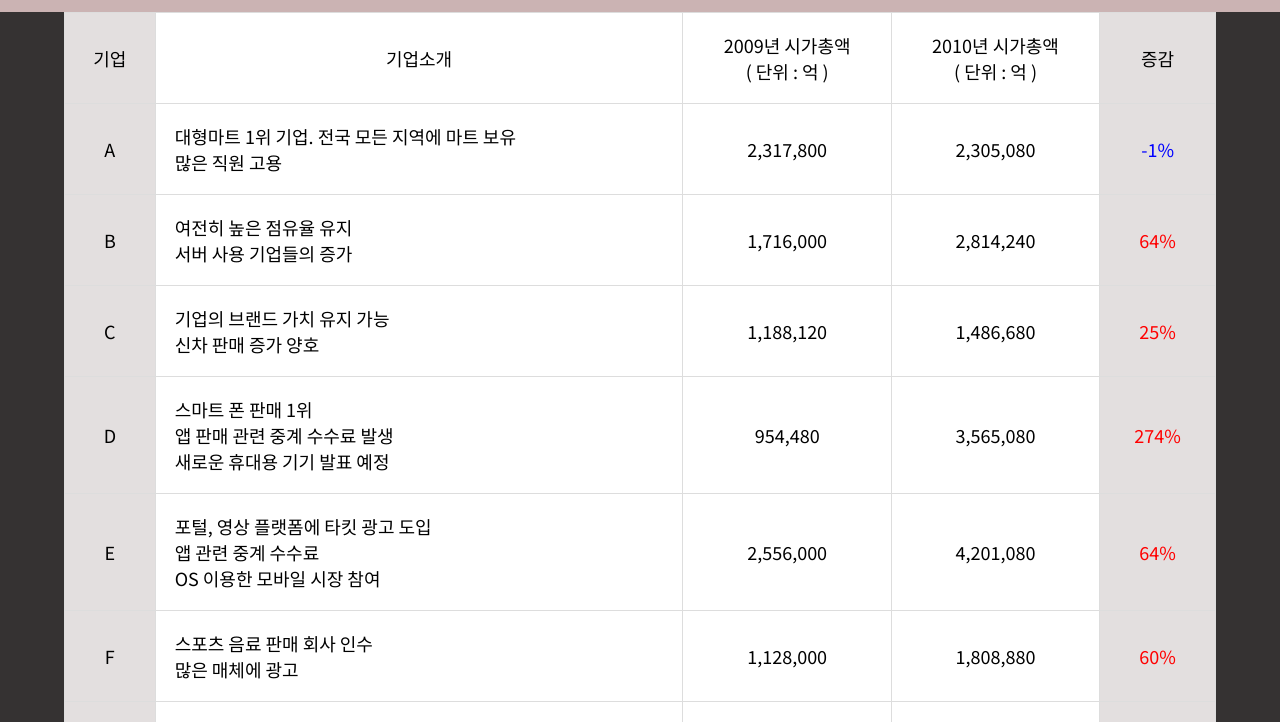
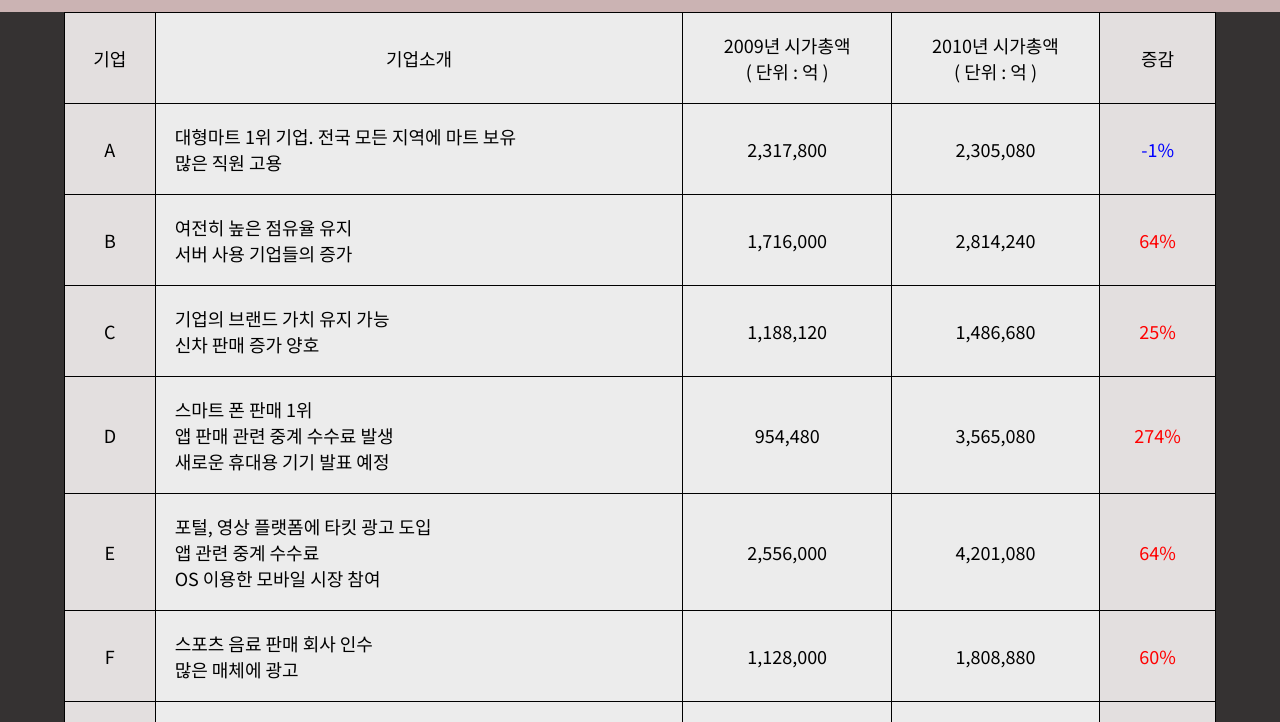
Before and after one commit to able-sangD/able-stock-game_a, a plain HTML site: page index15.html in a window 1280 px wide. Shown: the part 78-800 px from the top of the page. Drawn offline with Linux system fonts and the light colour scheme; a web font is replaced by a local one.

Commit message:
Update index15.html

```diff
--- a/index15.html
+++ b/index15.html
@@ -36,14 +36,14 @@ justify-content: center;
 
 table {
   border-collapse: collapse;
-background-color: #fff;
+  background-color: #ececec;
   width: 90%;
   margin: auto;
   font-size: 20px;
 }
 
 td {
-border: 1px solid #ddd;
+  border: 1px solid #000000;
   padding: 19px;
   text-align: center;
   font-size: 18px;
```
Lines whose indentation alone changed are shown as unchanged.
